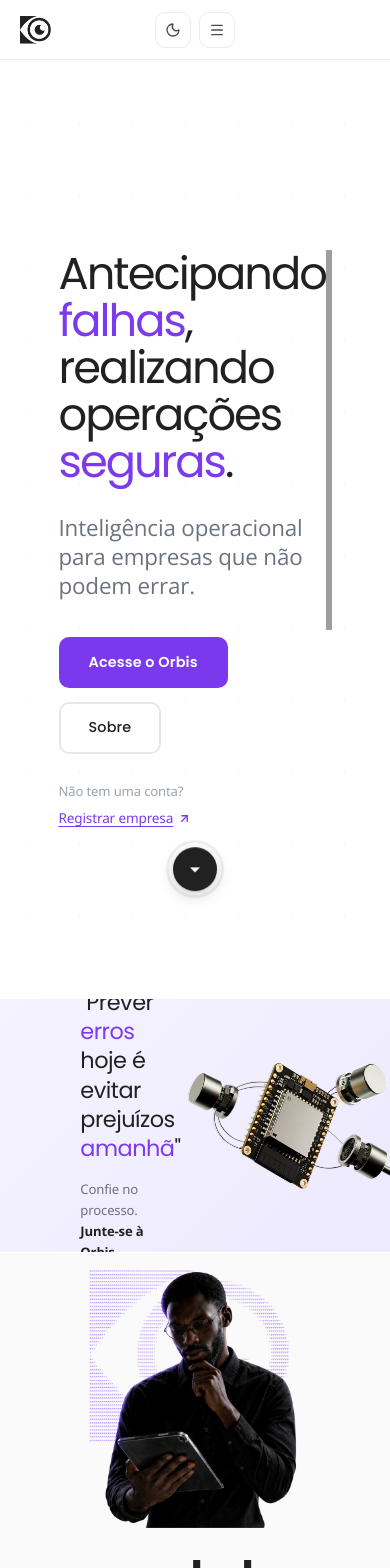
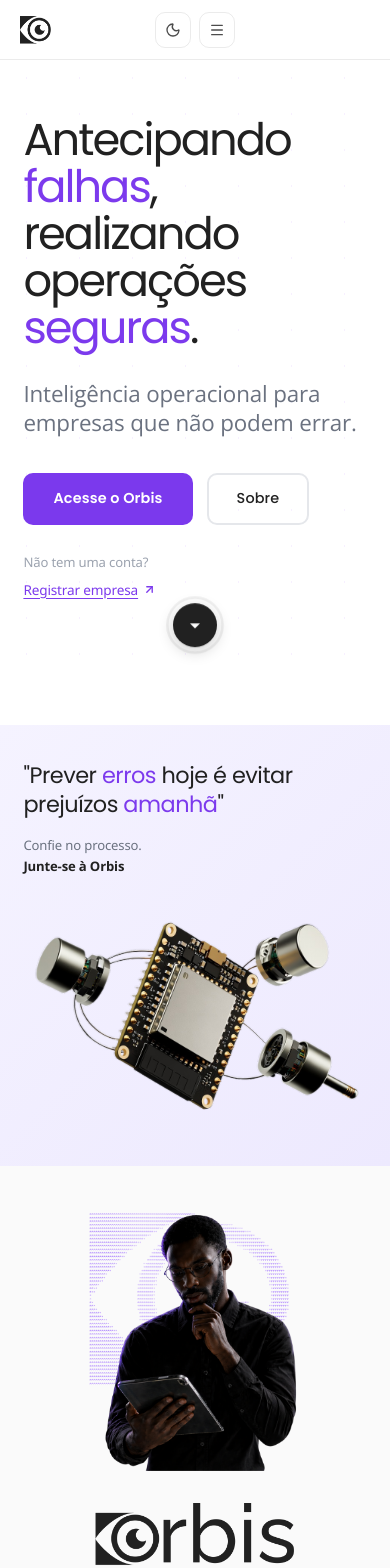
Before and after one commit to Henrique-Fiorotti/orbis, a Next.js app: page / in a window 390 px wide. Shown: the top 1568 px of the page. Built offline with nearby package versions, Linux system fonts and the light colour scheme; grey boxes are pictures that could not be loaded.

Commit message:
fix: ajusta responsividade da landing

```diff
--- a/app/(public)/page.jsx
+++ b/app/(public)/page.jsx
@@ -169,17 +169,7 @@ export default function HomePage() {
     <div className={styles.root}>
       <section
         id="inicio"
-        style={{
-          minHeight: "85vh",
-          display: "flex",
-          flexDirection: "row-reverse",
-          justifyContent: "center",
-          padding: "180px 15% 100px 15%",
-          position: "relative",
-          background: "var(--landing-section-bg)",
-          objectFit: "cover",
-          marginTop: "70px",
-        }}
+        className={styles.heroSection}
       >
         <div
           style={{
@@ -198,6 +188,7 @@ export default function HomePage() {
           src="https://my.spline.design/pixeltextsetcopycopy-FVOpkQ2LEECtjtmYxOWm4Dq9-V1Z/"
           title="Demonstração 3D da Orbis"
           className={styles.heroSpline}
+          id="hero-spline"
           frameClassName={styles.heroSplineFrame}
           overlayClassName={styles.heroSplineMask}
         />
@@ -302,29 +293,11 @@ export default function HomePage() {
       </section>
 
       <section // Essa parte é o confie no processo lá
-        style={{
-          height: "30dvh",
-          background: "var(--landing-quote-bg)",
-          padding: "28px 8vw",
-          marginTop: "70px",
-          ...DEFERRED_SECTION_STYLE,
-        }}
+        className={styles.quoteSection}
+        style={DEFERRED_SECTION_STYLE}
       >
-        <RevealOnScroll
-          style={{
-            display: "flex",
-            maxWidth: "100%",
-            height: "100%",
-            margin: "0",
-            paddingLeft: "15%",
-            paddingRight: "15%",
-            justifyContent: "space-between",
-            alignContent: "space-between",
-            alignItems: "center",
-            textAlign: "center",
-          }}
-        >
-          <div className="w-3/5 h-auto">
+        <RevealOnScroll className={styles.quoteContent}>
+          <div className={styles.quoteText}>
             <p
               style={{
                 fontFamily: "'Poppins', sans-serif",
@@ -354,7 +327,7 @@ export default function HomePage() {
             </p>
           </div>
           <img
-            className="h-full"
+            className={styles.quoteImage}
             src="/banner_hero.svg"
             alt=""
             width="545"
@@ -369,12 +342,12 @@ export default function HomePage() {
       <section id="sobre" style={{
         background: "var(--landing-alt-bg)",
         transition: "background-color 0.25s ease",
-        paddingTop:"15px"
+        paddingTop:"45px"
       }}>
         <SobreInformativo />
       </section>
       {/* blocos de beneficios */}
-      <section style={{ background: "var(--landing-quote-bg)", padding: "96px 8vw", ...DEFERRED_SECTION_STYLE }}
+      <section className={styles.benefitsSection} style={DEFERRED_SECTION_STYLE}
       >
         <div style={{ maxWidth: "1100px", margin: "0 auto" }}>
           <p
@@ -403,7 +376,7 @@ export default function HomePage() {
           >
             Tecnologia que trabalha enquanto você lidera.
           </h2>
-          <div style={{ display: "flex", gap: "18px", flexWrap: "wrap" }}>
+          <div className={styles.benefitsGrid}>
             {FEATURES.map((feature) => (
               <FeatureCard key={feature.title} {...feature} />
             ))}
@@ -422,23 +395,11 @@ export default function HomePage() {
       </section>
 
       <section
-        style={{
-          padding: "96px 8vw",
-          background: "var(--landing-section-bg)",
-          ...DEFERRED_SECTION_STYLE,
-        }}
+        className={styles.processSection}
+        style={DEFERRED_SECTION_STYLE}
       >
-        <div
-          style={{
-            maxWidth: "1100px",
-            margin: "0 auto",
-            display: "flex",
-            gap: "64px",
-            flexWrap: "wrap",
-            alignItems: "center",
-          }}
-        >
-          <div style={{ flex: "1 1 320px" }}>
+        <div className={styles.processInner}>
+          <div className={styles.processIntro}>
             <p
               style={{
                 fontSize: "0.75rem",
@@ -477,14 +438,7 @@ export default function HomePage() {
               Poderoso no uso.
             </h2>
           </div>
-          <div
-            style={{
-              flex: "1 1 320px",
-              display: "flex",
-              flexDirection: "column",
-              gap: "28px",
-            }}
-          >
+          <div className={styles.stepsList}>
             {STEPS.map((step) => (
               <Step key={step.n} {...step} />
             ))}
--- a/app/(public)/page.module.css
+++ b/app/(public)/page.module.css
@@ -18,6 +18,7 @@
   --landing-feature-border: #ede9fe;
   --landing-feature-shadow: 0 2px 8px rgba(0, 0, 0, 0.04);
   --landing-feature-shadow-hover: 0 16px 48px rgba(124, 58, 237, 0.12);
+  --landing-header-offset: clamp(60px, 5vw, 70px);
   font-family: "DM Sans", "Segoe UI", sans-serif;
   background: var(--landing-page-bg);
   color: var(--landing-text);
@@ -80,6 +81,18 @@
   animation-delay: 0.8s;
 }
 
+.heroSection {
+  min-height: 85vh;
+  display: flex;
+  flex-direction: row-reverse;
+  justify-content: center;
+  padding: 180px 15% 100px;
+  position: relative;
+  background: var(--landing-section-bg);
+  object-fit: cover;
+  margin-top: var(--landing-header-offset);
+}
+
 .heroSpline,
 .heroSplineFallback {
   position: relative;
@@ -105,6 +118,18 @@
   width: 11.25rem;
   height: 3.75rem;
   background: var(--landing-section-bg);
+}
+
+@media (max-width: 1100px) {
+  .heroSection {
+    min-height: auto;
+    padding: 96px 8vw 88px;
+  }
+
+  .heroSpline,
+  .heroSplineFallback {
+    display: none;
+  }
 }
 
 .primaryCta,
@@ -166,6 +191,53 @@
   font-weight: 500;
 }
 
+.quoteSection {
+  height: 30dvh;
+  background: var(--landing-quote-bg);
+  padding: 28px 8vw;
+  margin-top: 70px;
+}
+
+.quoteContent {
+  display: flex;
+  max-width: 100%;
+  height: 100%;
+  margin: 0;
+  padding-left: 15%;
+  padding-right: 15%;
+  justify-content: space-between;
+  align-content: space-between;
+  align-items: center;
+  text-align: center;
+  gap: 32px;
+}
+
+.quoteText {
+  width: 60%;
+  height: auto;
+  min-width: 0;
+}
+
+.quoteImage {
+  height: 100%;
+  width: auto;
+  max-width: 45%;
+  object-fit: contain;
+  flex-shrink: 1;
+  min-width: 0;
+}
+
+.benefitsSection {
+  background: var(--landing-quote-bg);
+  padding: 96px 8vw;
+}
+
+.benefitsGrid {
+  display: flex;
+  gap: 18px;
+  flex-wrap: wrap;
+}
+
 .featureCard {
   background: var(--landing-feature-bg);
   border: 1.5px solid var(--landing-feature-border);
@@ -188,6 +260,33 @@
   width: 1.8rem;
   height: 1.8rem;
   margin-bottom: 14px;
+}
+
+.processSection {
+  padding: 96px 8vw;
+  background: var(--landing-section-bg);
+}
+
+.processInner {
+  max-width: 1100px;
+  margin: 0 auto;
+  display: flex;
+  gap: 64px;
+  flex-wrap: wrap;
+  align-items: center;
+}
+
+.processIntro {
+  flex: 1 1 320px;
+  min-width: 0;
+}
+
+.stepsList {
+  flex: 1 1 320px;
+  display: flex;
+  flex-direction: column;
+  gap: 28px;
+  min-width: 0;
 }
 
 .scrollButton {
@@ -264,3 +363,91 @@
     transform: translateY(-8px);
   }
 }
+
+@media (max-width: 1100px) {
+  #hero-spline{
+    display: none !important;
+  }
+}
+
+@media (max-width: 900px) {
+  .quoteSection {
+    height: auto;
+    min-height: 30dvh;
+    padding: 40px 8vw;
+  }
+
+  .quoteContent {
+    padding-left: 0;
+    padding-right: 0;
+    gap: 24px;
+  }
+
+  .quoteText {
+    width: 58%;
+  }
+
+  .quoteImage {
+    height: auto;
+    max-width: 38%;
+    max-height: 240px;
+  }
+
+  .processInner {
+    gap: 40px;
+    align-items: flex-start;
+  }
+}
+
+@media (max-width: 640px) {
+  .root {
+    --landing-header-offset: 60px;
+  }
+
+  .heroSection {
+    padding: 56px 6vw 84px;
+  }
+
+  .quoteSection {
+    margin-top: 40px;
+    padding: 36px 6vw;
+  }
+
+  .quoteContent {
+    flex-direction: column;
+    align-items: flex-start;
+    text-align: left;
+  }
+
+  .quoteText {
+    width: 100%;
+  }
+
+  .quoteImage {
+    width: min(100%, 340px);
+    max-width: 100%;
+    max-height: none;
+    align-self: center;
+  }
+
+  .benefitsSection,
+  .processSection {
+    padding: 64px 6vw;
+  }
+
+  .benefitsGrid {
+    gap: 14px;
+  }
+
+  .featureCard {
+    padding: 24px 20px;
+  }
+
+  .processInner {
+    gap: 32px;
+  }
+
+  .stepsList {
+    gap: 24px;
+  }
+}
--- a/components/sobre-informativo.jsx
+++ b/components/sobre-informativo.jsx
@@ -10,7 +10,7 @@ export default function SobreInformativo() {
     return (
         <section
             style={{ background: "var(--landing-alt-bg)" }}
-            className="flex flex-col md:flex-row min-h-max bg-[#f0f0f056] dark:bg-zinc-900 md:ms-0 lg:ms-16 xl:ms-90"
+            className="flex flex-col md:flex-row min-h-max bg-[#f0f0f056] dark:bg-zinc-900 md:ms-2 lg:ms-16 xl:ms-24 2xl:ms-90"
         >
             {/* Mobile: imagem decorativa no topo */}
             <div className="flex md:hidden w-full justify-center items-end h-[260px] sm:h-[300px] overflow-hidden">
@@ -61,13 +61,13 @@ export default function SobreInformativo() {
             </div>
 
             {/* Lado direito - imagem (tablet/desktop) */}
-            <div className="hidden md:flex md:flex-1 md:items-center md:justify-center min-h-[480px] lg:min-h-[560px] px-4 lg:px-0 lg:me-10 xl:me-20">
+            <div className="hidden md:flex md:flex-1 md:items-center h-auto md:justify-center min-h-[auto] lg:min-h-[auto] px-4 lg:px-0 lg:me-10 xl:me-20">
                 <Image
                     src="/SrOrbis2.png"
                     alt="Profissional Orbis"
                     width={900}
                     height={900}
-                    className="object-contain w-full max-w-[300px] lg:max-w-[420px] xl:max-w-[540px]"
+                    className="mt-7 object-contain w-full max-w-[300px] lg:max-w-[420px] xl:max-w-[540px]"
                 />
             </div>
         </section>
```
Also changed, not shown: components/hero-dashboard.jsx (+6 -6 lines), components/pricing.jsx (+6 -6 lines).
